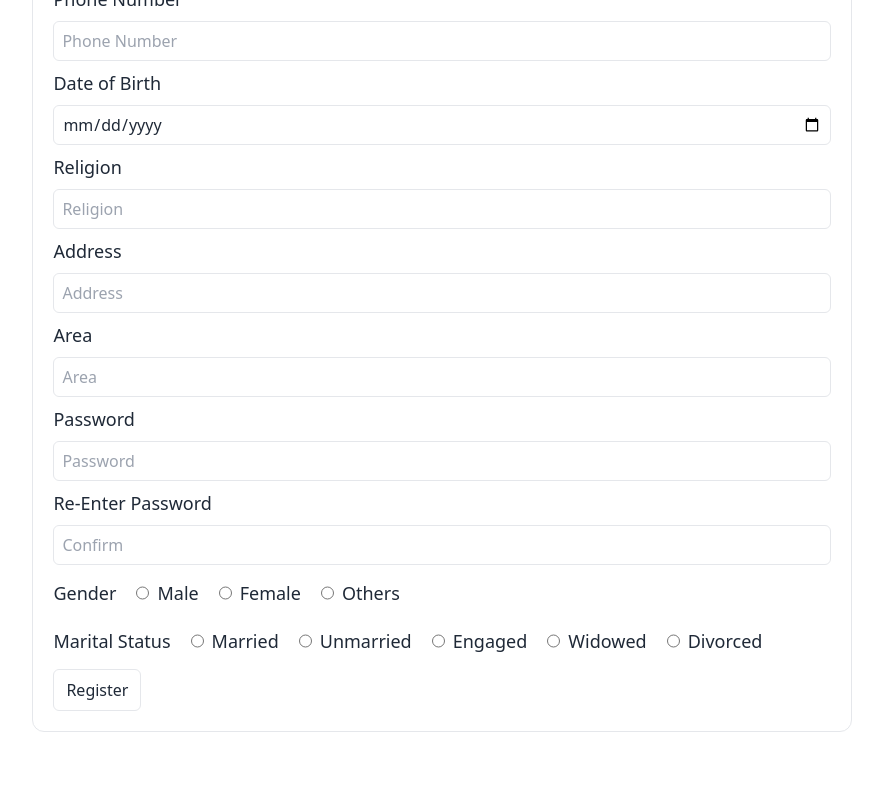
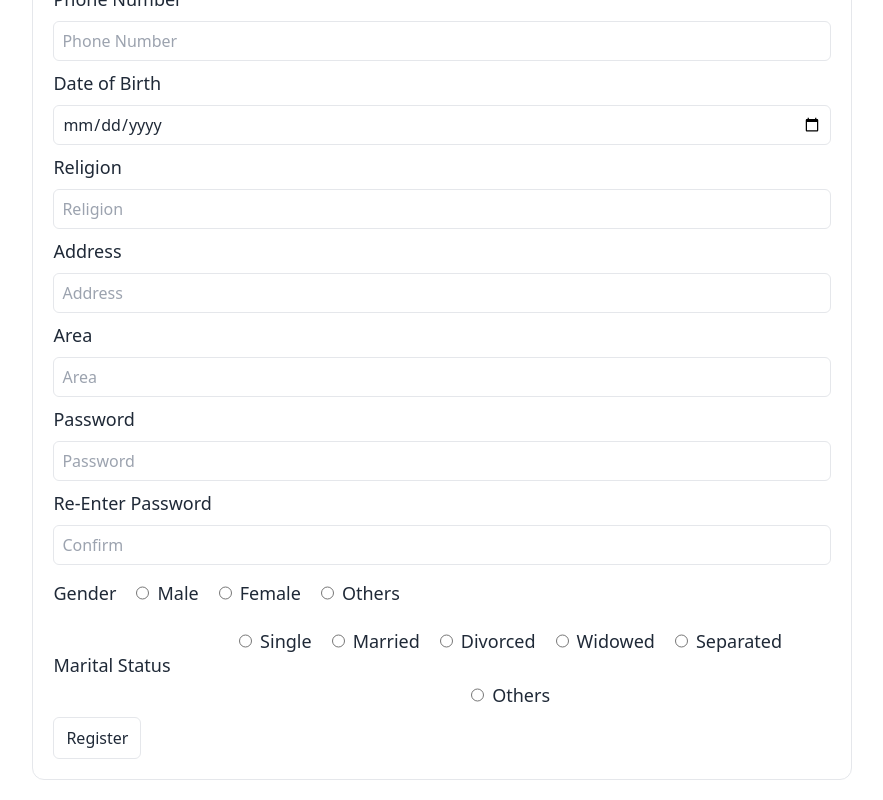
Before and after one commit to softobn/DevAssign, a React (Vite) app: page /registration in a window 1280 px wide. Shown: the part 428-1228 px from the top of the page, without its empty margins (198-1081 px from the left). Before the commit the page ends 1180 px from the top, so only its background shows below. Built offline with nearby package versions, Linux system fonts and the light colour scheme.

Commit message:
card design updated.

```diff
--- a/src/Components/Developer/Developer.jsx
+++ b/src/Components/Developer/Developer.jsx
@@ -38,7 +38,7 @@ const Developer = () => {
               <p className="font-medium">{data?.email}</p>
               <p className="font-medium">{data?.gender}</p>
               <p className="font-medium">{data?.religion}</p>
-              <p className="font-medium">Total Project: {data?.total_project}</p>
+              <p className="font-medium">Project {data?.total_project}</p>
             </div>
           </div>
         ))}
--- a/src/Pages/RegistrationPage/RegistrationPage.jsx
+++ b/src/Pages/RegistrationPage/RegistrationPage.jsx
@@ -5,7 +5,8 @@ const RegistrationPage = () => {
   const [showImagePreview, setShowImagePreview] = useState({});
   const [userGender, setUserGender] = useState("");
   const [userMaritalStatus, setUserMaritalStatus] = useState("");
-  console.log(showDetails);
+  // console.log(userGender);
+  // console.log(userMaritalStatus);
   const handleRegistration = (e) => {
     e.preventDefault();
     const form = e.target;
@@ -42,7 +43,7 @@ const RegistrationPage = () => {
       religion: userReligion,
       date_of_birth: userBirthData,
       area: userArea,
-      address: userPassword,
+      address: userAddress,
       marital_status: userMaritalStatus,
       profile_picture:
         "https//th.bing.com/th/id/OIP.VyqEYMsU2XuSVnrtW6nqAAHaE8?rs=1&pid=ImgDetMain",
@@ -301,6 +302,21 @@ const RegistrationPage = () => {
               <span>Marital Status</span>
             </label>
             <div className="flex flex-wrap justify-center gap-5 text-center">
+              {/* Single */}
+              <div className="text-xl flex flex-row-reverse items-center gap-2">
+                <label htmlFor="single" className="font-medium text-lg">
+                  Single
+                </label>
+                <input
+                  onChange={() => setUserMaritalStatus("single")}
+                  checked={userMaritalStatus === "single"}
+                  className="h-6 cursor-pointer p-2 rounded-md"
+                  placeholder="Gender"
+                  type="radio"
+                  name="maritalStatus"
+                  id="single"
+                />
+              </div>
               {/* Married */}
               <div className="flex flex-row-reverse items-center gap-2">
                 <label htmlFor="married" className="font-medium text-lg">
@@ -317,34 +333,19 @@ const RegistrationPage = () => {
                   required
                 />
               </div>
-              {/* Unmarried */}
+              {/* Divorced */}
               <div className="text-xl flex flex-row-reverse items-center gap-2">
-                <label htmlFor="unmarried" className="font-medium text-lg">
-                  Unmarried
+                <label htmlFor="divorced" className="font-medium text-lg">
+                  Divorced
                 </label>
                 <input
-                  onChange={() => setUserMaritalStatus("unmarried")}
-                  checked={userMaritalStatus === "unmarried"}
+                  onChange={() => setUserMaritalStatus("divorced")}
+                  checked={userMaritalStatus === "divorced"}
                   className="h-6 cursor-pointer p-2 rounded-md"
                   placeholder="Gender"
                   type="radio"
                   name="maritalStatus"
-                  id="unmarried"
-                />
-              </div>
-              {/* Engaged */}
-              <div className="text-xl flex flex-row-reverse items-center gap-2">
-                <label htmlFor="engaged" className="font-medium text-lg">
-                  Engaged
-                </label>
-                <input
-                  onChange={() => setUserMaritalStatus("engaged")}
-                  checked={userMaritalStatus === "engaged"}
-                  className="h-6 cursor-pointer p-2 rounded-md"
-                  placeholder="Gender"
-                  type="radio"
-                  name="maritalStatus"
-                  id="engaged"
+                  id="divorced"
                 />
               </div>
               {/* Widowed */}
@@ -362,19 +363,35 @@ const RegistrationPage = () => {
                   id="widowed"
                 />
               </div>
-              {/* Divorced */}
+
+              {/* Separated */}
               <div className="text-xl flex flex-row-reverse items-center gap-2">
-                <label htmlFor="divorced" className="font-medium text-lg">
-                  Divorced
+                <label htmlFor="separated" className="font-medium text-lg">
+                  Separated
                 </label>
                 <input
-                  onChange={() => setUserMaritalStatus("divorced")}
-                  checked={userMaritalStatus === "divorced"}
+                  onChange={() => setUserMaritalStatus("separated")}
+                  checked={userMaritalStatus === "separated"}
                   className="h-6 cursor-pointer p-2 rounded-md"
                   placeholder="Gender"
                   type="radio"
                   name="maritalStatus"
-                  id="divorced"
+                  id="separated"
+                />
+              </div>
+              {/* Others */}
+              <div className="text-xl flex flex-row-reverse items-center gap-2">
+                <label htmlFor="others" className="font-medium text-lg">
+                  Others
+                </label>
+                <input
+                  onChange={() => setUserMaritalStatus("others")}
+                  checked={userMaritalStatus === "others"}
+                  className="h-6 cursor-pointer p-2 rounded-md"
+                  placeholder="Gender"
+                  type="radio"
+                  name="maritalStatus"
+                  id="others"
                 />
               </div>
             </div>
```
